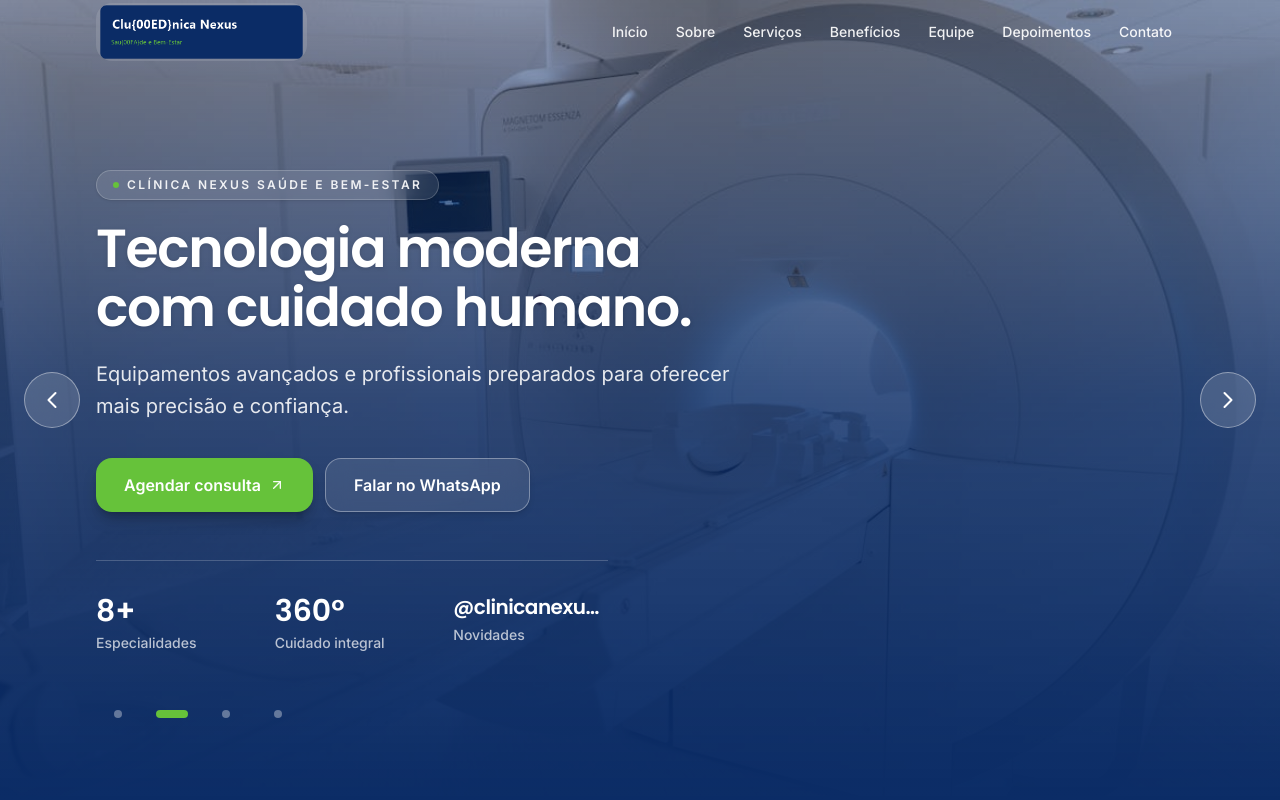
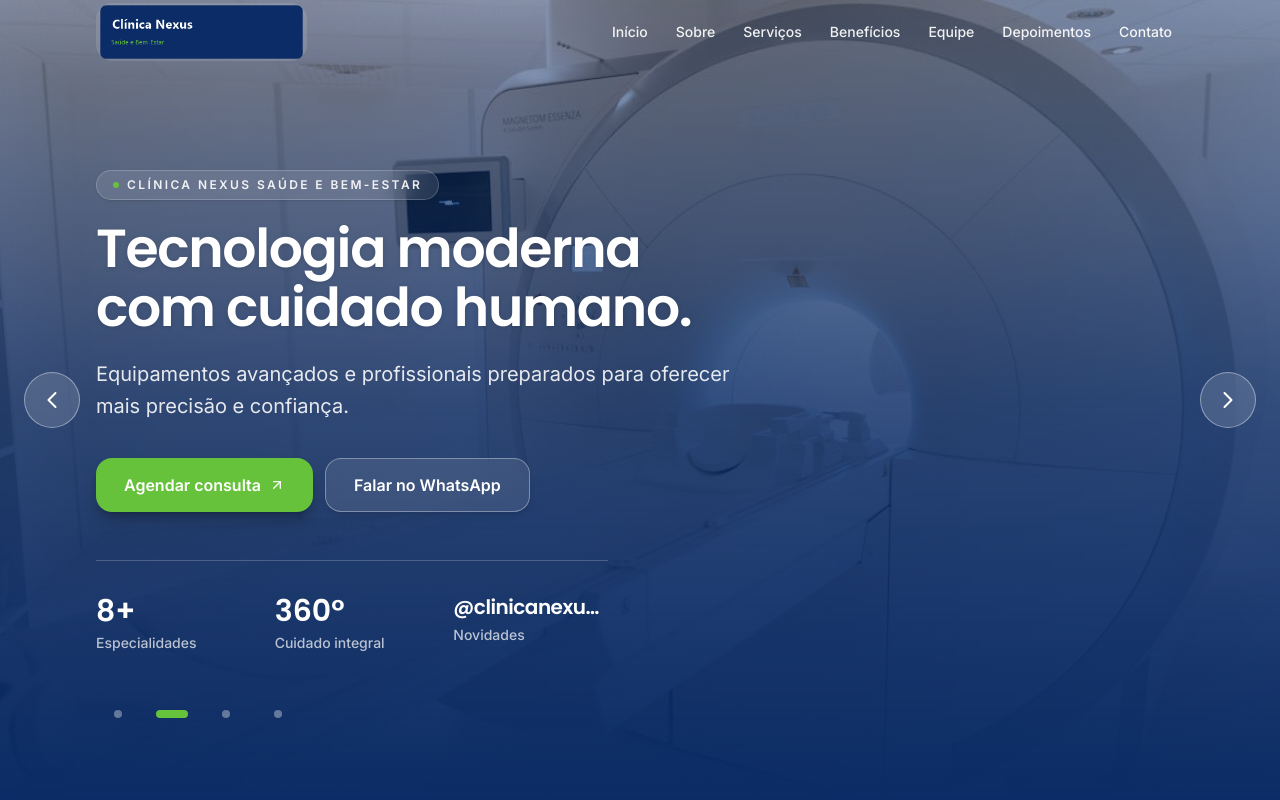
Before and after one commit to WallaceMamuth/clinicanexus, a React (Vite) app: page /sobre in a window 1280 px wide. Shown: the top 800 px of the page. Built offline with nearby package versions, Linux system fonts and the light colour scheme.

Commit message:
logo navbar

```diff
--- a/index.html
+++ b/index.html
@@ -13,6 +13,10 @@
       name="description"
       content="Clínica Nexus Saúde e Bem-Estar: medicina integrada, acolhimento e excelência. Dois Vizinhos, PR."
     />
+    <meta
+      name="application-name"
+      content="Clínica Nexus Saúde e Bem-Estar"
+    />
     <link rel="preconnect" href="https://fonts.googleapis.com" />
     <link rel="preconnect" href="https://fonts.gstatic.com" crossorigin />
     <link
--- a/src/App.jsx
+++ b/src/App.jsx
@@ -12,8 +12,10 @@ import FloatingWhatsApp from "./components/FloatingWhatsApp.jsx";
 
 export default function App() {
   return (
-    <div className="min-h-dvh w-full min-w-0 overflow-x-clip bg-brand-white">
+    <div className="min-h-dvh w-full min-w-0 bg-brand-white">
       <Header />
+      {/* overflow-x só aqui: clip em html/body recorta position:fixed do header/WhatsApp */}
+      <div className="min-w-0 overflow-x-clip">
         <main className="relative w-full min-w-0">
           <Hero />
           <About />
@@ -25,6 +27,7 @@ export default function App() {
           <Contact />
         </main>
         <Footer />
+      </div>
       <FloatingWhatsApp />
     </div>
   );
--- a/src/index.css
+++ b/src/index.css
@@ -16,11 +16,9 @@
 @layer base {
   html {
     scroll-behavior: smooth;
-    overflow-x: clip;
   }
   body {
     @apply bg-brand-white font-sans text-ink antialiased;
-    overflow-x: clip;
   }
 }
 
```
Also changed, not shown: public/logo.png, 1 other file (tests, documents, lock files or other folders). Lines whose indentation alone changed are shown as unchanged.
